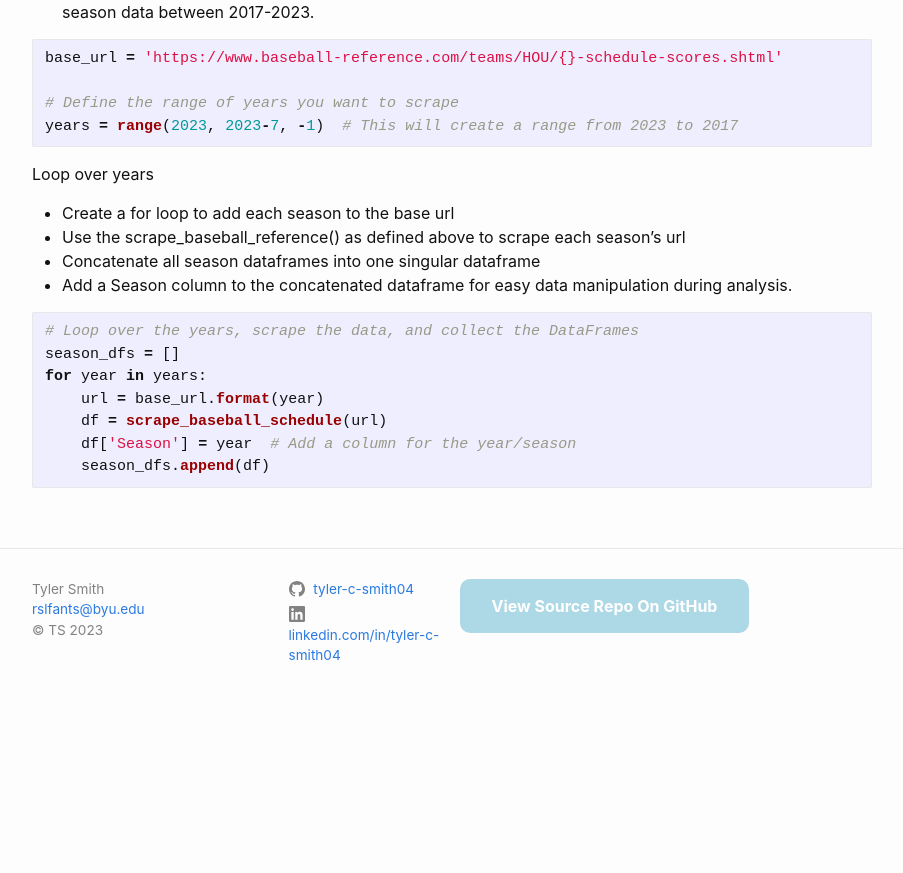
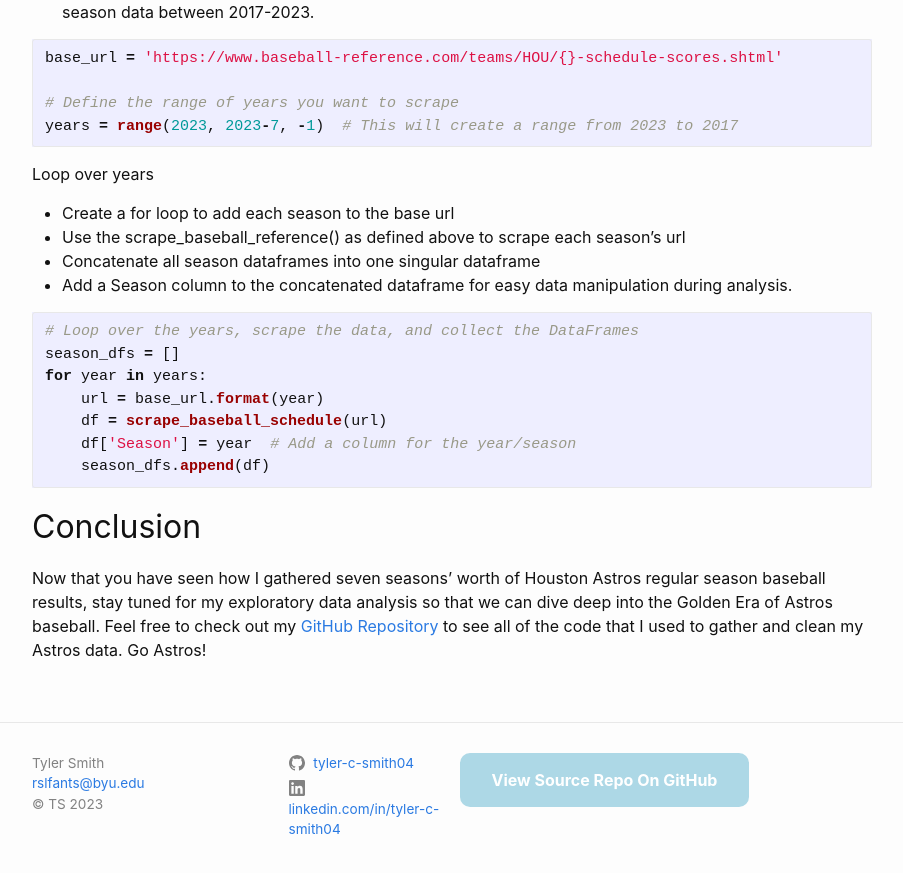
Before and after one commit to tyler-c-smith04/blog, a Jekyll site: the page built from _posts/2023-11-07-semester-project.md, in a window 1280 px wide and 900 px high, scrolled down 2500 px. Shown: the top 873 px of the window, without its empty margins (188-1091 px from the left). Built offline with Jekyll 4.4.1, drawn with Linux system fonts in a browser that asks for light colours; comment, search, counter and statistics services are not loaded; before the commit the page ends 3226 px from its top, so only the background shows below that.

Commit message:
Update 2023-11-07-semester-project.md

````diff
--- a/_posts/2023-11-07-semester-project.md
+++ b/_posts/2023-11-07-semester-project.md
@@ -117,3 +117,9 @@ for year in years:
     df['Season'] = year  # Add a column for the year/season
     season_dfs.append(df)
 ```
+
+<h2>Conclusion</h2>
+
+Now that you have seen how I gathered seven seasons' worth of Houston Astros regular season baseball results, stay tuned for my exploratory data analysis so that we can dive
+deep into the Golden Era of Astros baseball. Feel free to check out my [GitHub Repository](https://github.com/tyler-c-smith04/semester_project) to see all of the code that I used
+to gather and clean my Astros data. Go Astros!
````
